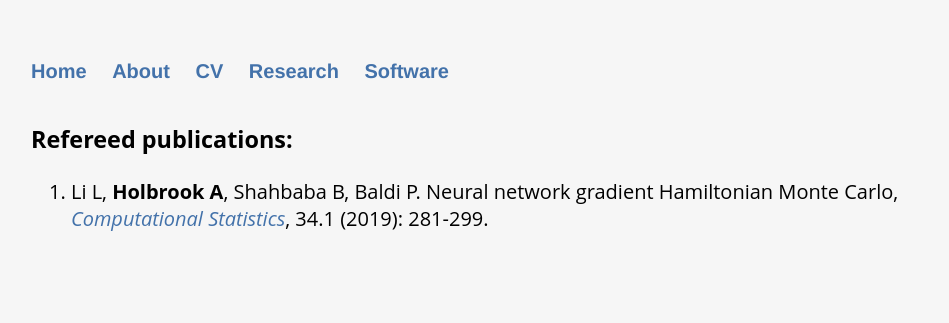
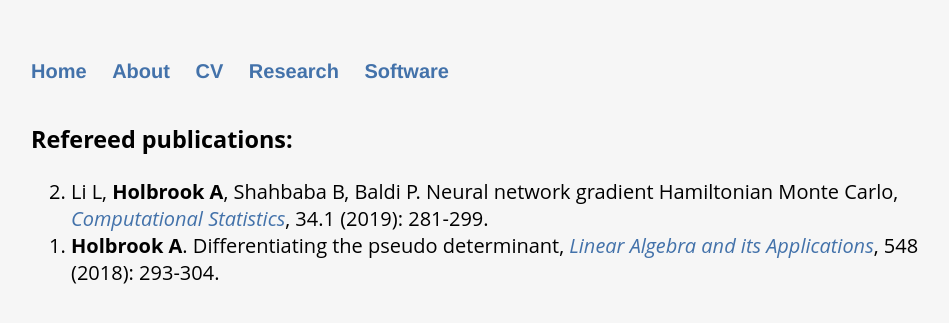
Before and after one commit to andrewjholbrook/andrewjholbrook.github.io, a Jekyll site: the page built from research.html, in a window 1280 px wide. Shown: the top 323 px of the page, without its empty margins (161-1110 px from the left). Built offline with Jekyll 4.4.1, drawn with Linux system fonts in a browser that asks for light colours.

Commit message:
Update research.html

```diff
--- a/research.html
+++ b/research.html
@@ -14,4 +14,8 @@ title: Research of Andrew Holbrook
       Neural network gradient Hamiltonian Monte Carlo,
       <i><a href="https://link.springer.com/article/10.1007/s00180-018-00861-z" target="_blank">Computational Statistics</a></i>,
       34.1 (2019): 281-299.
+    <li> <b>Holbrook A</b>.
+          Differentiating the pseudo determinant,
+       <i><a href="https://doi.org/10.1016/j.laa.2018.03.018" target="_blank">Linear Algebra and its Applications</a></i>,
+          548 (2018): 293-304.
   </ol>
```
